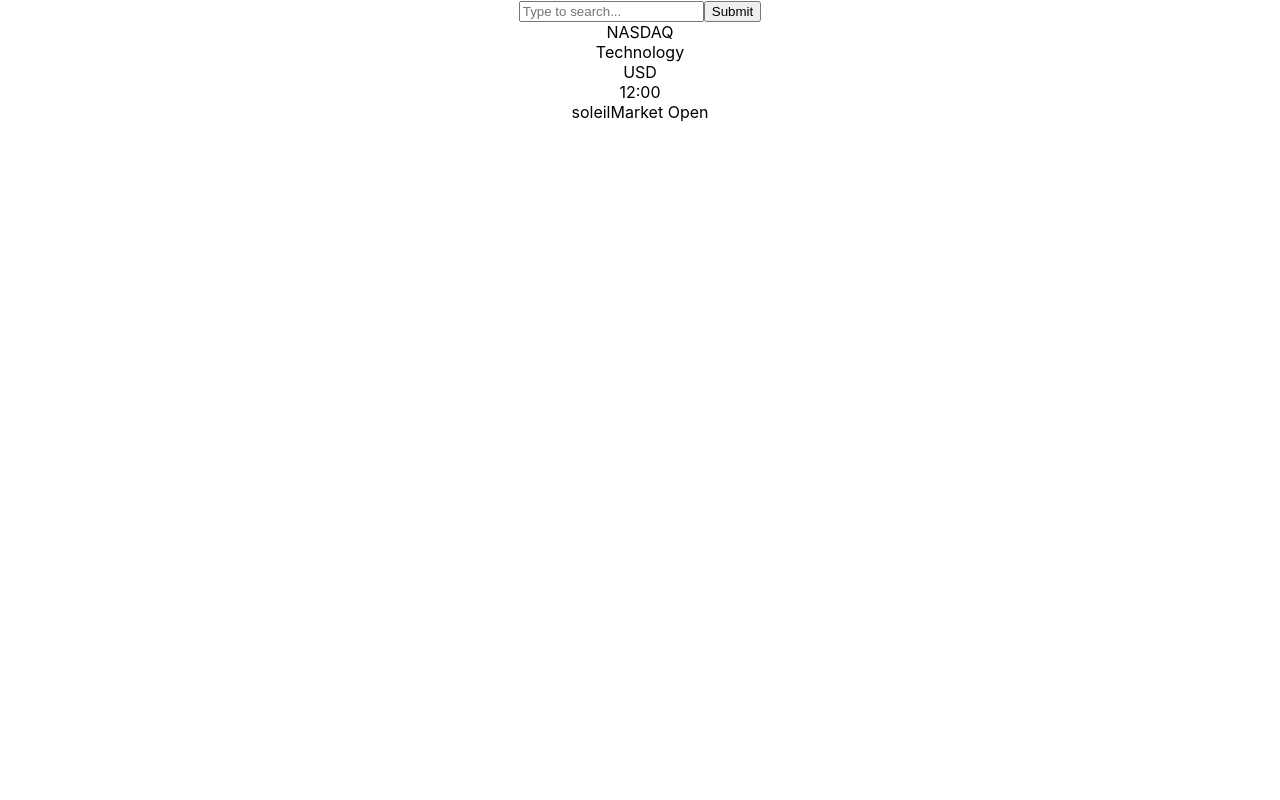
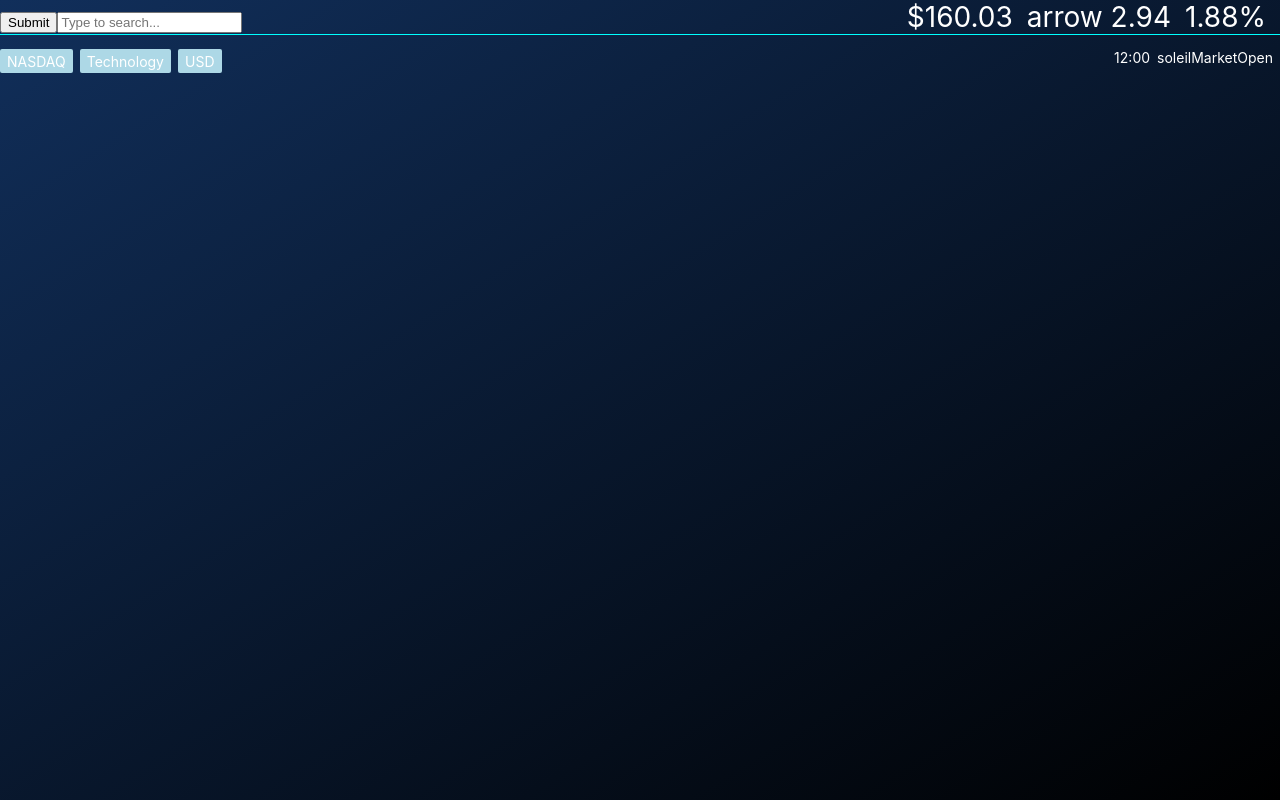
Before and after one commit to limerentfox/best-stock-app-montreal, a React (Create React App) app: page / in a window 1280 px wide. Built offline with nearby package versions, Linux system fonts and the light colour scheme.

Commit message:
start styling, general backgroun and search bar area #4

```diff
--- a/src/App.js
+++ b/src/App.js
@@ -3,6 +3,7 @@
 import SearchBarArea from './SearchBarArea';
 import { Provider } from 'react-redux';
 import store from './store';
+import './css/App.css'
 
 function App() {
   return (
--- a/src/SearchBarArea.jsx
+++ b/src/SearchBarArea.jsx
@@ -1,17 +1,30 @@
 import React from "react";
+import "./css/SearchBarArea.css";
 
 import SearchBar from "./components/SearchBar";
 import Tags from "./components/Tags";
 import MarketStatus from "./components/MarketStatus";
 import RealTimeStatus from "./components/RealTimeStatus";
+import StockStatus from "./components/StockStatus";
 
 const SearchBarArea = props => {
   return (
     <div className="searchBar-area">
-      <SearchBar />
-      <Tags tagsList={['NASDAQ', 'Technology', 'USD']}/>
-      <RealTimeStatus currentTime='12:00'/>
-      <MarketStatus marketStatusSymbol='soleil' marketStatus='Open'/>
+      <div className="searchBar-area-top">
+        <SearchBar />
+        <StockStatus
+          stockStatusUnitPrice="$160.03"
+          stockStatusIndexChange="arrow 2.94"
+          stockStatusPercentage="1.88%"
+        />
+      </div>
+      <div className="searchBar-area-bottom">
+        <Tags tagsList={["NASDAQ", "Technology", "USD"]} />
+        <div className="market-status-area">
+          <RealTimeStatus currentTime="12:00" />
+          <MarketStatus marketStatusSymbol="soleil" marketStatus="Open" />
+        </div>
+      </div>
     </div>
   );
 };
--- a/src/components/SearchBar.jsx
+++ b/src/components/SearchBar.jsx
@@ -5,8 +5,8 @@
 export const SearchBar = props => {
   return (
     <div className="search-bar-area">
+      <button type='submit' onClick={props.testApi} value={props.searchTerm}>Submit</button>
       <input type="text" placeholder="Type to search..." value={props.searchTerm} onChange={props.testSearchTerm}/>
-      <button type='submit' onClick={props.testApi} value={props.searchTerm}>Submit</button>
       <div>{props.searchTerm}</div>
     </div>
   );
--- a/src/components/marketStatus.jsx
+++ b/src/components/marketStatus.jsx
@@ -4,7 +4,7 @@
   return (
     <div className="marketStatus">
       <span>{props.marketStatusSymbol}</span>
-      <span>Market {props.marketStatus}</span>
+      <span>Market{props.marketStatus}</span>
     </div>
   );
 };
--- /dev/null
+++ b/src/css/App.css
@@ -0,0 +1,18 @@
+/* COLORS */
+
+
+/*
+background grdient one  #112f5b
+background gradientwo   #000000
+
+tabs highlight          #F8F9FA
+
+graph highlight orange  #F8F9FA
+*/
+
+#root {
+    background-image: linear-gradient(to bottom right, #112f5b, #000000);
+    font-size: 14px;
+    height: 100vh;
+    color: white;
+}
--- /dev/null
+++ b/src/css/SearchBarArea.css
@@ -0,0 +1,62 @@
+/* General Search Bar Area */
+
+.searchBar-area {
+    display: flex;
+    flex-direction: column;
+}
+
+.searchBar-area-top {
+    display: flex;
+    flex-direction: row;
+    justify-content: space-between;
+    border-bottom: 1px solid;
+    border-bottom-color: aqua;
+    font-size: 2em;
+}
+
+.searchBar-area-bottom {
+    display: flex;
+    flex-direction: row;
+    justify-content: space-between;
+    margin-top: 1em;
+}
+
+.market-status-area {
+    display: flex;
+    flex-direction: row;
+}
+
+
+/* Search Bar */
+
+
+/* Stock Stats */
+
+.stock-status-area>span {
+    margin-right: 0.5em;
+}
+
+
+/* Tags */
+
+.tags-area {
+    display: flex;
+    flex-direction: row;
+}
+
+.tag-item {
+    background-color: lightblue;
+    padding: 0.25em 0.5em;
+    margin-right: 0.5em;
+    border-radius: 2px;
+}
+
+
+/* Current Time */
+
+
+/* Market Status */
+
+.market-status-area>div {
+    margin-right: 0.5em;
+}
```
Also changed, not shown: src/middleware/testApi.js (+1 -7 lines).
